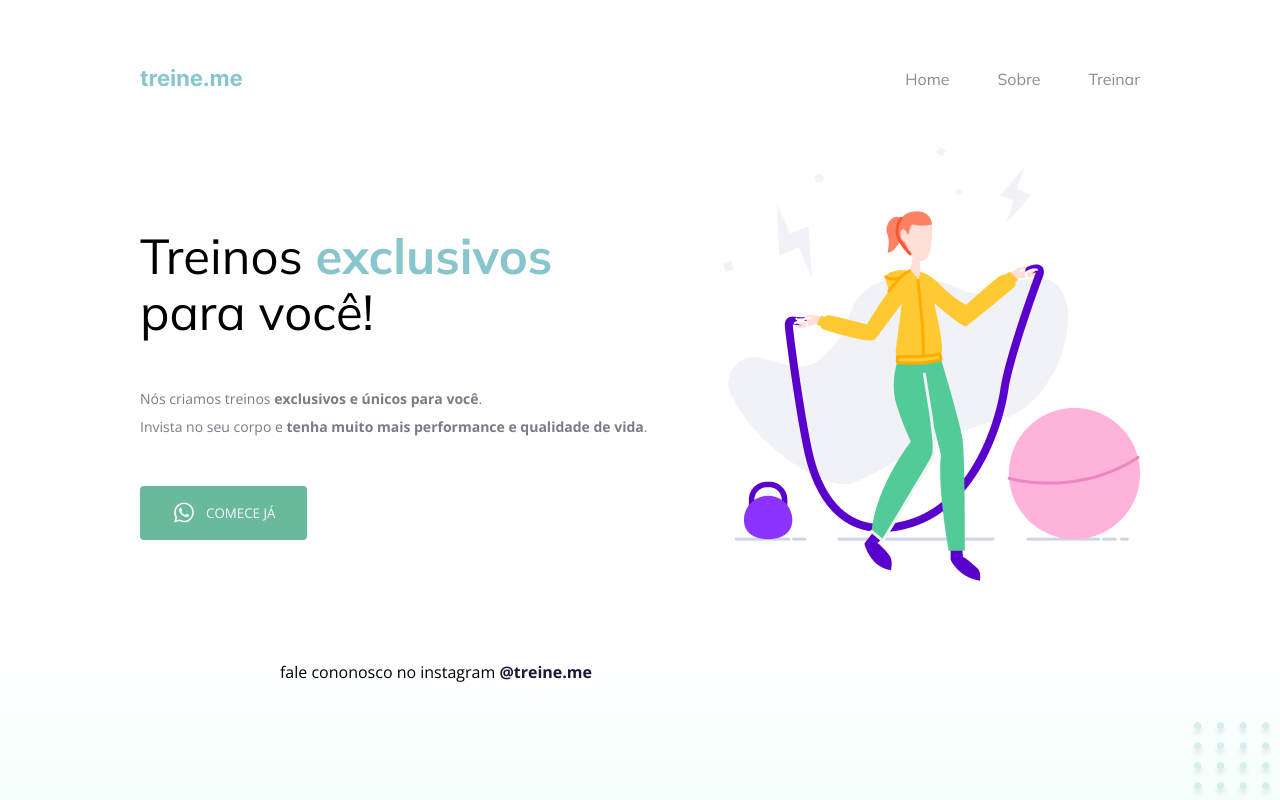
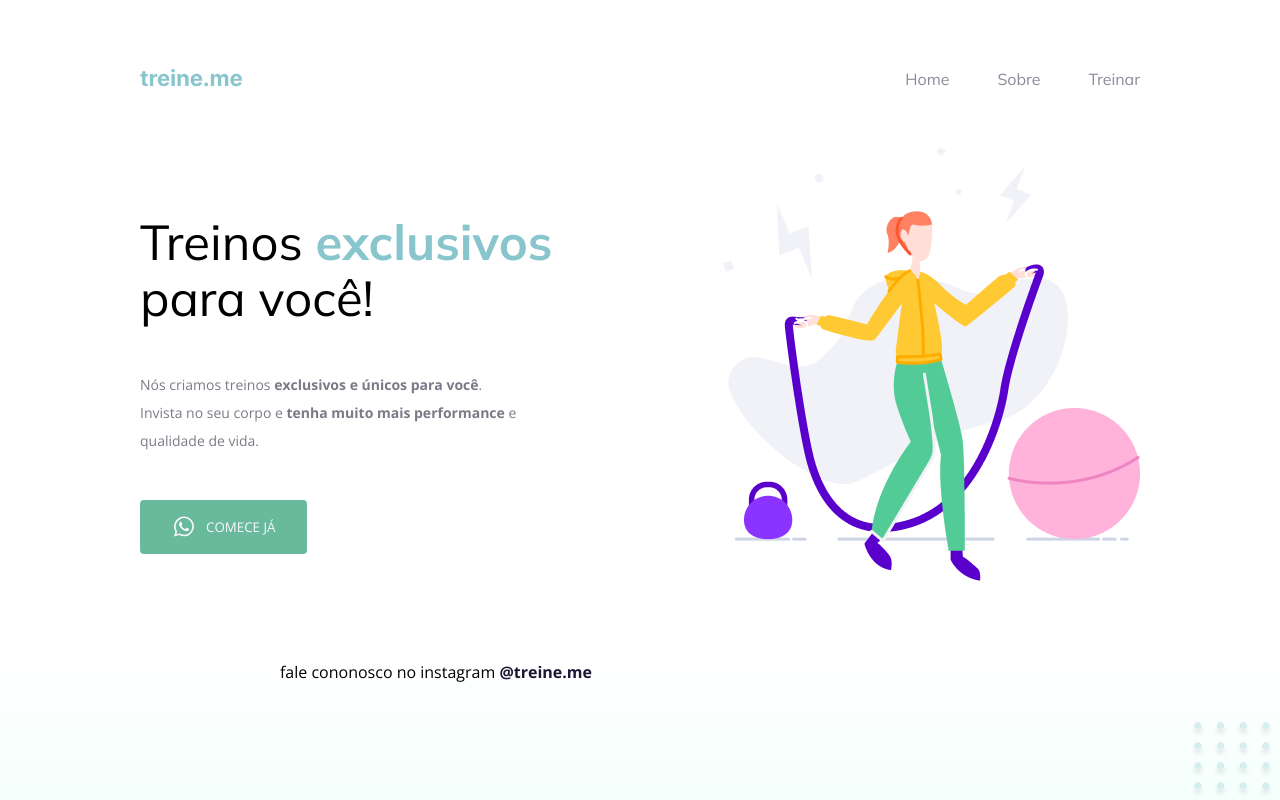
Before and after one commit to Cristiano225/Projeto-02, a plain HTML site: page index.html in a window 1280 px wide. Drawn offline with nearby package versions, Linux system fonts and the light colour scheme.

Commit message:
Update index.html

```diff
--- a/index.html
+++ b/index.html
@@ -40,7 +40,8 @@
         </h1>
 
         <p>Nós criamos treinos <strong>exclusivos e únicos para você</strong>.<br />
-          Invista no seu corpo e <strong>tenha muito mais performance e qualidade de vida</strong>.
+          Invista no seu corpo e <strong>tenha muito mais performance</strong> e</br>
+           qualidade de vida.
         </p>
 
         <button>
@@ -52,10 +53,17 @@
       <img src="imagens/img.png" alt="Desenho de uma mulher pulando cordar em uma academia">
     </main>
     <footer>
+
       fale cononosco no instagram
       <a href="https://instagram.com/treineme" target="_blank">@treine.me</a>
+
     </footer>
-    <img id="balls" src="imagens/balls.svg" alt="Bolinhas decorativas verdes no canto inferior da página">
+
+    <div>
+
+      <img id="balls" src="imagens/balls.svg" alt="Bolinhas decorativas verdes no canto inferior da página">
+
+    </div>
   </div>
 
 
```
